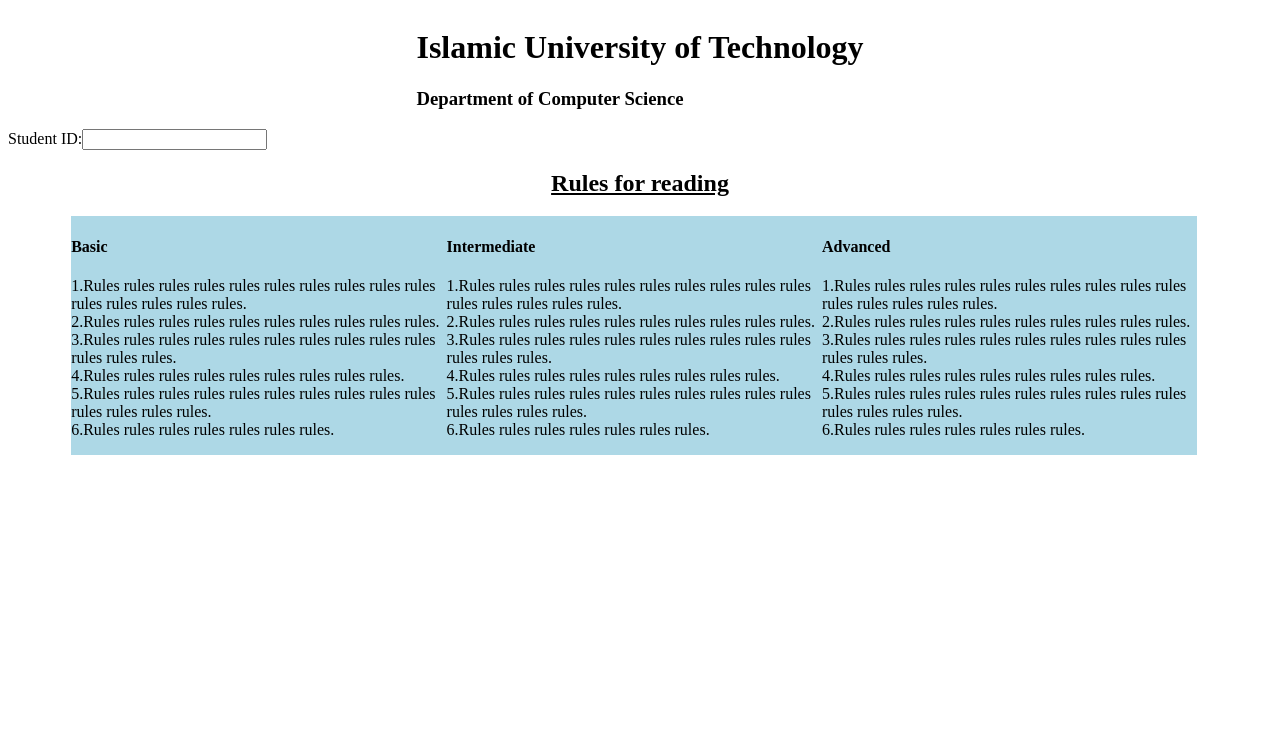
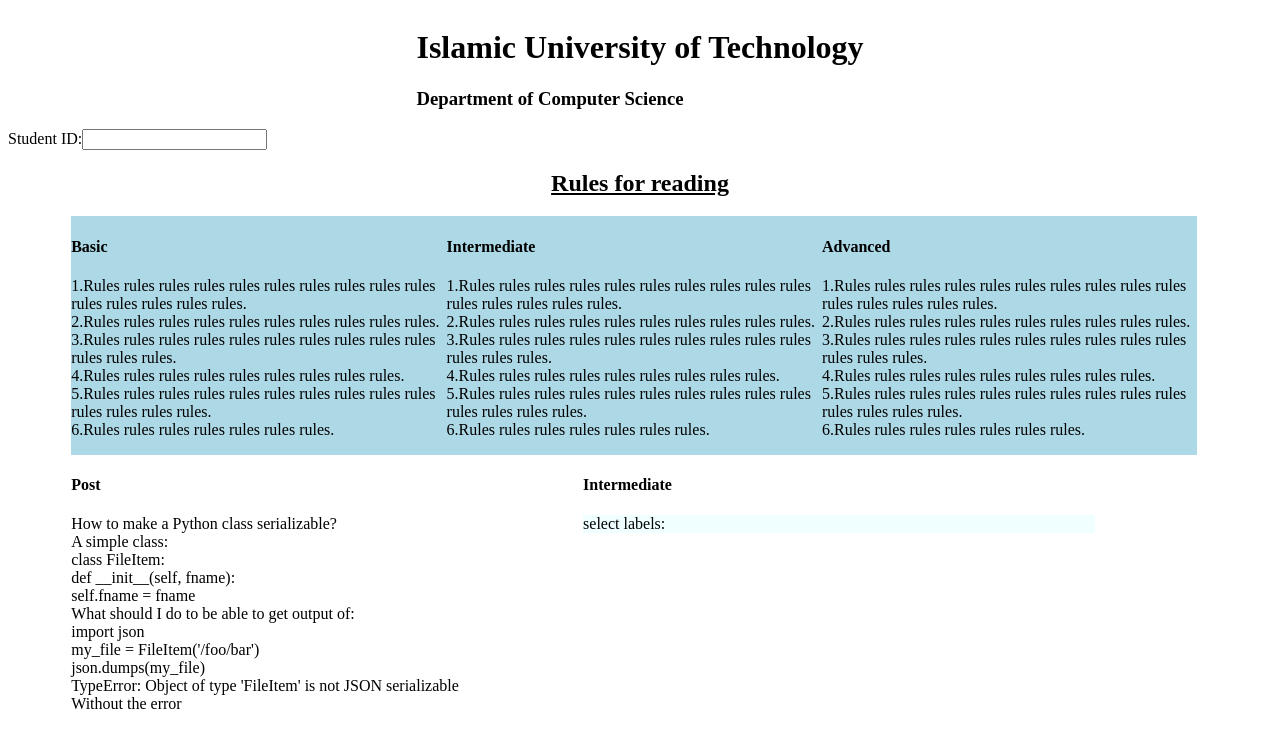
Before and after one commit to nawshin81/difficulty-labeling, a React (Create React App) app: page / in a window 1280 px wide. Shown: the top 748 px of the page. Built offline with nearby package versions, Linux system fonts and the light colour scheme.

Commit message:
get help

```diff
--- a/package.json
+++ b/package.json
@@ -7,6 +7,7 @@
     "@testing-library/react": "^11.2.7",
     "@testing-library/user-event": "^12.8.3",
     "react": "^17.0.2",
+    "react-bootstrap-floating-label": "^1.6.0",
     "react-dom": "^17.0.2",
     "react-scripts": "4.0.3",
     "web-vitals": "^1.1.2"
--- a/src/App.js
+++ b/src/App.js
@@ -2,12 +2,14 @@
 import './App.css';
 import Home from './Home';
 import Rules from './Rules';
+import InputPart from './InputPart';
 
 function App() {
   return (
     <div>
       <Home/>
       <Rules/>
+      <InputPart/>
     </div>
 
   );
--- /dev/null
+++ b/src/InputPart.js
@@ -0,0 +1,61 @@
+import React from "react";
+import { FloatingLabel } from "react-bootstrap-floating-label";
+
+const InputPart = () => {
+  return (
+    <div>
+      {/* <h2 style={{display: "flex",justifyContent: "center",
+          alignItems: "center",textDecorationLine: 'underline'}}>Rules for reading</h2> */}
+      <div style={{ width: "90%", paddingLeft: "5%" }}>
+        <div style={{ float: "left", width: "45%" }}>
+          <h4>Post</h4>
+          <p>
+            How to make a Python class serializable?
+            <br />
+            A simple class:
+            <br />
+            class FileItem:
+            <br />
+            def __init__(self, fname):
+            <br />
+            self.fname = fname
+            <br />
+            What should I do to be able to get output of:
+            <br />
+            import json
+            <br />
+            my_file = FileItem('/foo/bar')
+            <br />
+            json.dumps(my_file)
+            <br />
+            TypeError: Object of type 'FileItem' is not JSON serializable
+            <br />
+            Without the error
+          </p>
+        </div>
+        <div style={{ float: "left", width: "45%" }}>
+          <h4>Intermediate</h4>
+          <div style={{ height: "50%", backgroundColor: "azure" }}>
+            select labels:
+          </div>
+          <div style={{ height: "50%", backgroundColor: "azure" }}>
+              {/* <FloatingLabel
+                controlId="floatingTextarea"
+                label="Comments"
+                className="mb-3"
+              >
+                <Form.Control
+                  as="textarea"
+                  placeholder="Leave a comment here"
+                />
+              </FloatingLabel> */}
+          </div>
+        </div>
+
+        <br style={{ clear: "left" }} />
+      </div>
+    </div>
+  );
+};
+
+export default InputPart;
```
Also changed, not shown: src/dependency.txt (added), 1 other file (tests, documents, lock files or other folders).
